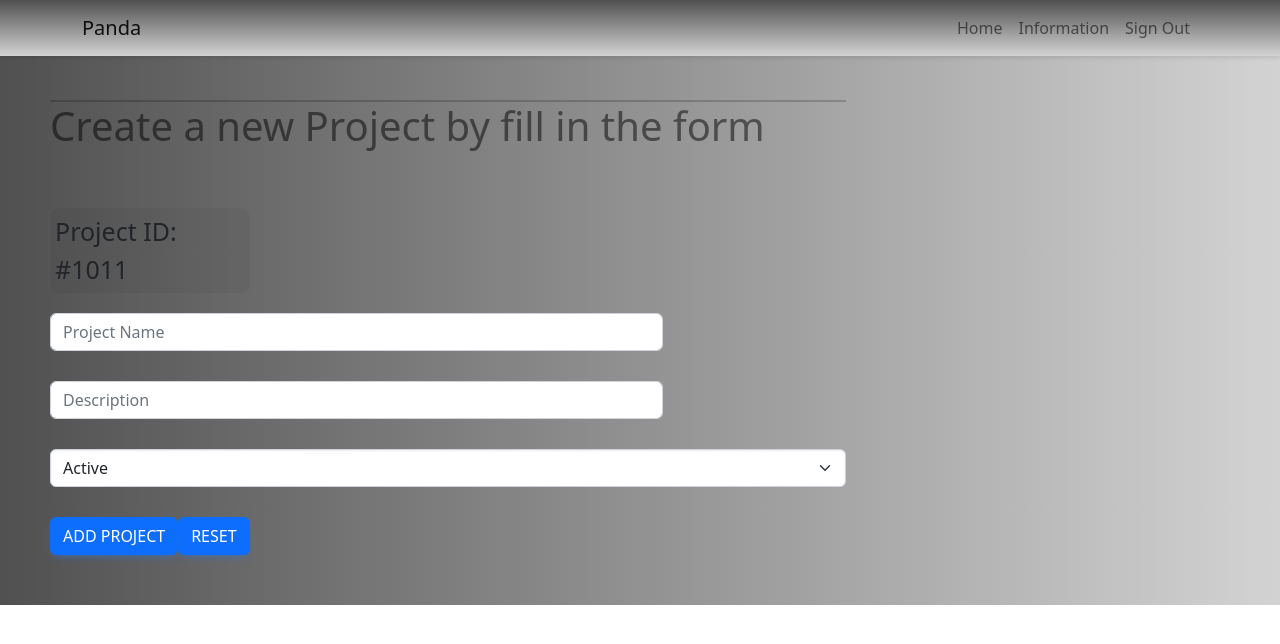
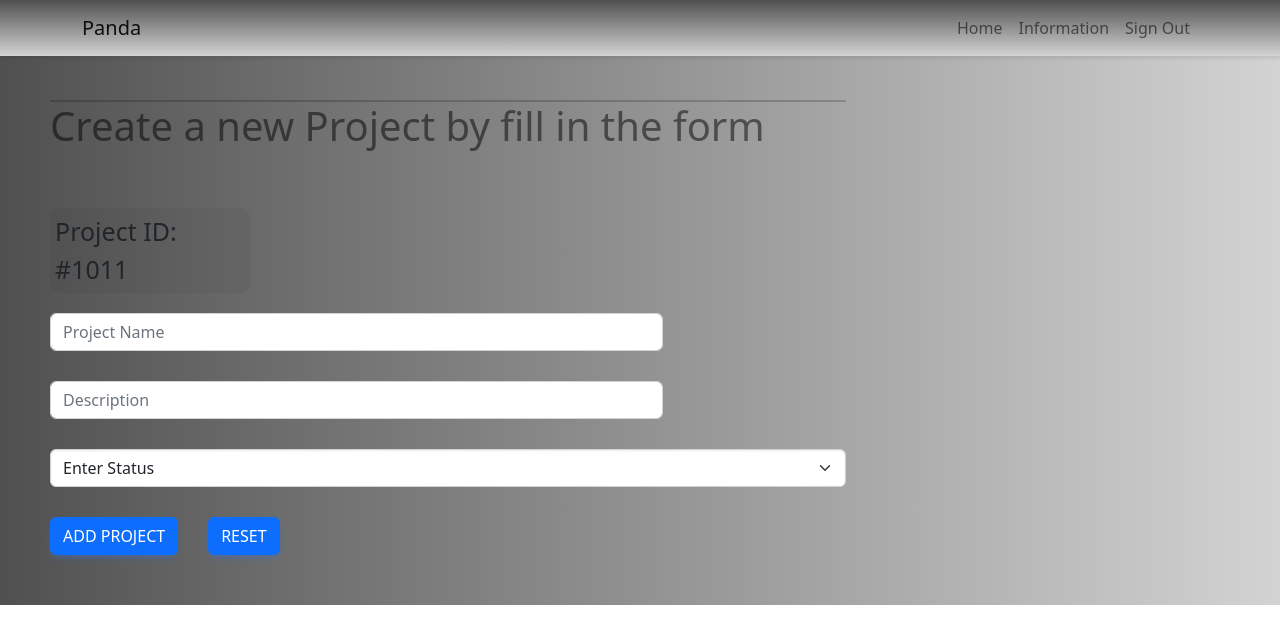
Before and after one commit to peembee/Panda, a React (Create React App) app: page /newProject in a window 1280 px wide. Shown: the top 644 px of the page. Built offline with nearby package versions, Linux system fonts and the light colour scheme.

Commit message:
bugs fixing, new variable added

```diff
--- a/src/Css/newProject.css
+++ b/src/Css/newProject.css
@@ -36,3 +36,7 @@
     margin-bottom: 30px;
     width: 80%;
 }
+
+#resetBtn{
+    margin-left: 30px;
+}
--- a/src/Css/style.css
+++ b/src/Css/style.css
@@ -22,6 +22,13 @@
 
 .titlehome {
   margin-top: 3%;
+  border-top: 2px solid rgba(0, 0, 0, 0.194);
+  color:rgba(0, 0, 0, 0.501);
+  transition: 0.5s;
+}
+.titlehome:hover{
+  color: rgba(0, 0, 0, 0.84);
+  transition: 0.5s;
 }
 
 .homePage {
--- a/src/components/Home.js
+++ b/src/components/Home.js
@@ -1,5 +1,4 @@
 import React from "react";
-import "../Css/newProject.css"
 import "../Css/style.css"
 import Button from "react-bootstrap/Button";
 import { Link } from "react-router-dom";
--- a/src/components/NewProject.js
+++ b/src/components/NewProject.js
@@ -8,35 +8,49 @@ export function NewProject() {
    const [show, setShow] = useState(false);
    const [newProject, setNewProject] = useState({
       projectName: null,
-      description: null
+      description: null,
+      status: null
     });
 
+   //--------------------------------------------------------------------------------
+   // Local-functions for set the useState-variables
 
-   const setName = e => {   // Local-functions for set the useState
-      setNewProject(values => ({
-         ...values,
+   const setName = e => {
+      setNewProject(getAllValues => ({
+         ...getAllValues,
          projectName: e.target.value,
       }))
     }
    const setDescription = e => {
-      setNewProject(values => ({
-         ...values,
+      setNewProject(getAllValues => ({
+         ...getAllValues,
          description: e.target.value,
       }))
     }
-
-
-    function handleModal(prop){ // handler closing of modal
-      if(prop){
-         setShow(false)
+    const setStatus = e => {
+      setNewProject(getAllValues => ({
+         ...getAllValues,
+         status: e.target.value,
+      }))
+    }
+  //--------------------------------------------------------------------------------
+   //--- preventing null-values to Swagger, if null - alert User
+    function checkInput(){
+      if(newProject.projectName === null || newProject.description === null || newProject.status === null){
+         return false;
       }
       else{
-         setShow(true)
+         if(newProject.projectName.trim() === "" || newProject.description.trim() === ""){
+            return false;
+         }
+         else{
+            return true;
+         }
       }
    }
 
-
-    const PostToSwagger = (e) => {
+    const PostToSwagger = (e) => {      // Function for post to swagger
+      if(checkInput() === true){  // if all inputs has a value, post to Swagger
          e.preventDefault();
 
          fetch('https://axb22z45ygh20230227215753.azurewebsites.net/create-project', {
@@ -50,18 +64,24 @@ export function NewProject() {
             if (!response.ok) {
                throw new Error('Network response was not ok');
             }
-          handleModal(); // popup modal active
-
+            else{
+               setShow(true) // popup modal active
 
                setNewProject({  // preventing duplicate from prev value
                   projectName: null,
-            description: null
+                  description: null,
+                  status: null
                });
+             }
          })
          .catch((error) => {
             console.error('There was an error!', error);
             alert('Error creating Project!');
          });
+      }
+      else{
+         alert("Vänligen fyll i alla rader")
+      }
     };
 
 
@@ -88,17 +108,18 @@ export function NewProject() {
                </div>
             </div>
 
-         <select class="form-select columnPlacer" aria-label="Default select example">
-            <option selected>Active</option>
-            <option value="1">Inactive</option>
+            <select class="form-select columnPlacer" aria-label="Default select example" onChange={setStatus}>
+               <option selected>Enter Status</option>
+               <option>Active</option>
+               <option>Inactive</option>
             </select>
 
             <Button type="submit" onClick={PostToSwagger}>Add Project</Button>
-         <Button type="reset">Reset</Button>
+            <Button id="resetBtn" type="reset">Reset</Button>
          </div>
 
-         <Modal show={show}>
-              <Modal.Header closeButton onClick={handleModal}>
+         <Modal show={show} backdrop="static">
+               <Modal.Header closeButton onClick={() => setShow(false)}>
                   <Modal.Title>Project Added</Modal.Title>
                </Modal.Header>
                <Modal.Body>
@@ -107,7 +128,7 @@ export function NewProject() {
                   </div>
                </Modal.Body>
                <Modal.Footer>
-            <Button variant="secondary" onClick={handleModal}>Close Modal</Button>
+            <Button variant="secondary" onClick={() => setShow(false)}>Close Modal</Button>
             </Modal.Footer>
          </Modal>
    </form>
```
Lines whose indentation alone changed are shown as unchanged.
